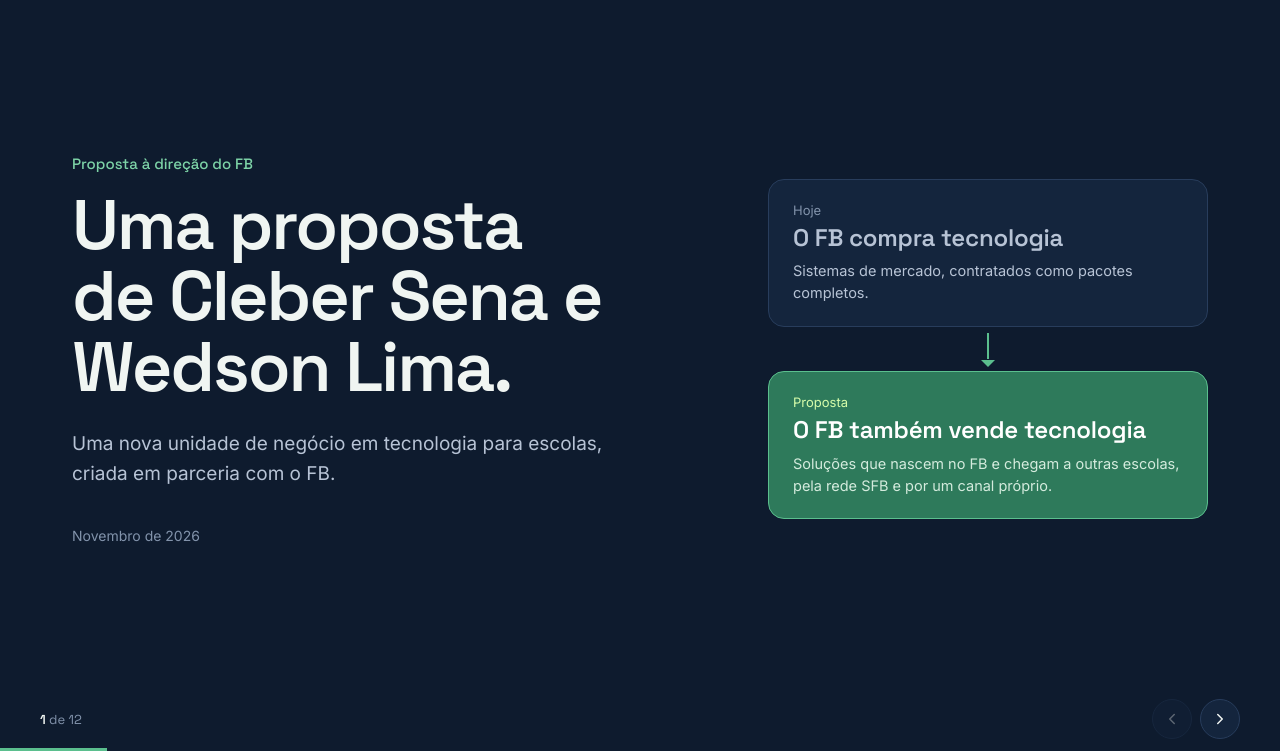
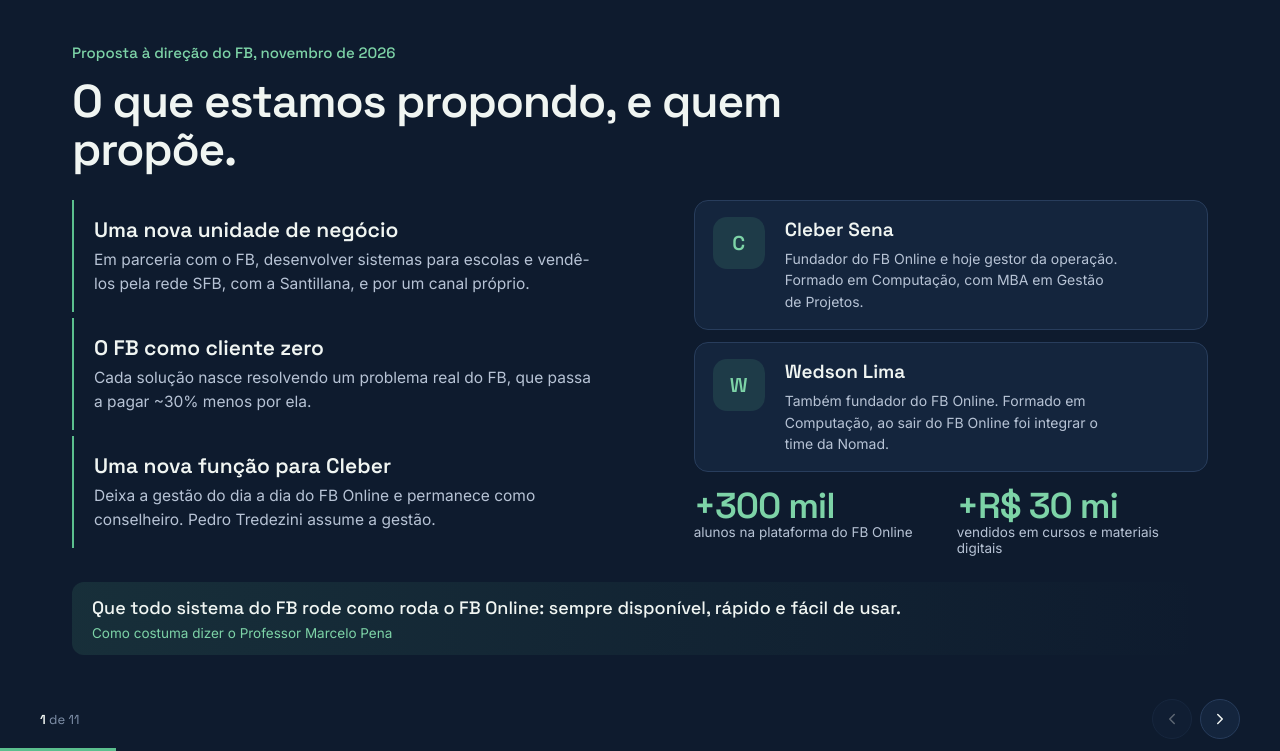
Before and after one commit to clebersenab/fbonlinesede, a plain HTML site: page fb_tecnologia.html in a window 1280 px wide. Shown: the part 49-800 px from the top of the page. Drawn offline with Linux system fonts and the light colour scheme.

Commit message:
Remove capa e abre direto no resumo da proposta
Co-Authored-By: Claude Opus 5.5 <noreply@anthropic.com>
Claude-Session: https://claude.ai/code/session_01NF89xwj7K71vH9vVBotYGb

```diff
--- a/fb_tecnologia.html
+++ b/fb_tecnologia.html
@@ -556,27 +556,11 @@ h2{font-size:54px;font-weight:600;line-height:1.04;letter-spacing:-.025em;max-wi
 
 <main class="deck" id="deck">
 
-<section class="slide cover active" aria-label="Abertura">
-  <div class="wrap split">
-    <div>
-      <p class="lbl">Proposta à direção do FB</p>
-      <h1>Uma proposta de Cleber Sena e Wedson Lima.</h1>
-      <p class="lead">Uma nova unidade de negócio em tecnologia para escolas, criada em parceria com o FB.</p>
-      <p class="meta">Novembro de 2026</p>
-    </div>
-    <div class="shift" aria-label="Hoje o FB compra tecnologia. Na proposta, o FB também vende tecnologia.">
-      <div class="sh-c now"><small>Hoje</small><b>O FB compra tecnologia</b><p>Sistemas de mercado, contratados como pacotes completos.</p></div>
-      <div class="sh-ar" aria-hidden="true"></div>
-      <div class="sh-c sh-new"><small>Proposta</small><b>O FB também vende tecnologia</b><p>Soluções que nascem no FB e chegam a outras escolas, pela rede SFB e por um canal próprio.</p></div>
-    </div>
-  </div>
-</section>
-
-<section class="slide" aria-label="Resumo">
+<section class="slide active" aria-label="Resumo">
   <div class="wrap">
-    <p class="lbl in">Em resumo</p>
-    <h2 class="in d1">O que estamos propondo, e quem propõe.</h2>
-    <div class="rs in d2">
+    <p class="lbl">Proposta à direção do FB, novembro de 2026</p>
+    <h2>O que estamos propondo, e quem propõe.</h2>
+    <div class="rs">
       <div class="rs-l">
         <div class="rp"><h3>Uma nova unidade de negócio</h3><p>Em parceria com o FB, desenvolver sistemas para escolas e vendê-los pela rede SFB, com a Santillana, e por um canal próprio.</p></div>
         <div class="rp"><h3>O FB como cliente zero</h3><p>Cada solução nasce resolvendo um problema real do FB, que passa a pagar ~30% menos por ela.</p></div>
@@ -591,7 +575,7 @@ h2{font-size:54px;font-weight:600;line-height:1.04;letter-spacing:-.025em;max-wi
         </div>
       </div>
     </div>
-    <div class="rq in d3"><p>Que todo sistema do FB rode como roda o FB Online: sempre disponível, rápido e fácil de usar.</p><span>Como costuma dizer o Professor Marcelo Pena</span></div>
+    <div class="rq"><p>Que todo sistema do FB rode como roda o FB Online: sempre disponível, rápido e fácil de usar.</p><span>Como costuma dizer o Professor Marcelo Pena</span></div>
   </div>
 </section>
 
```
